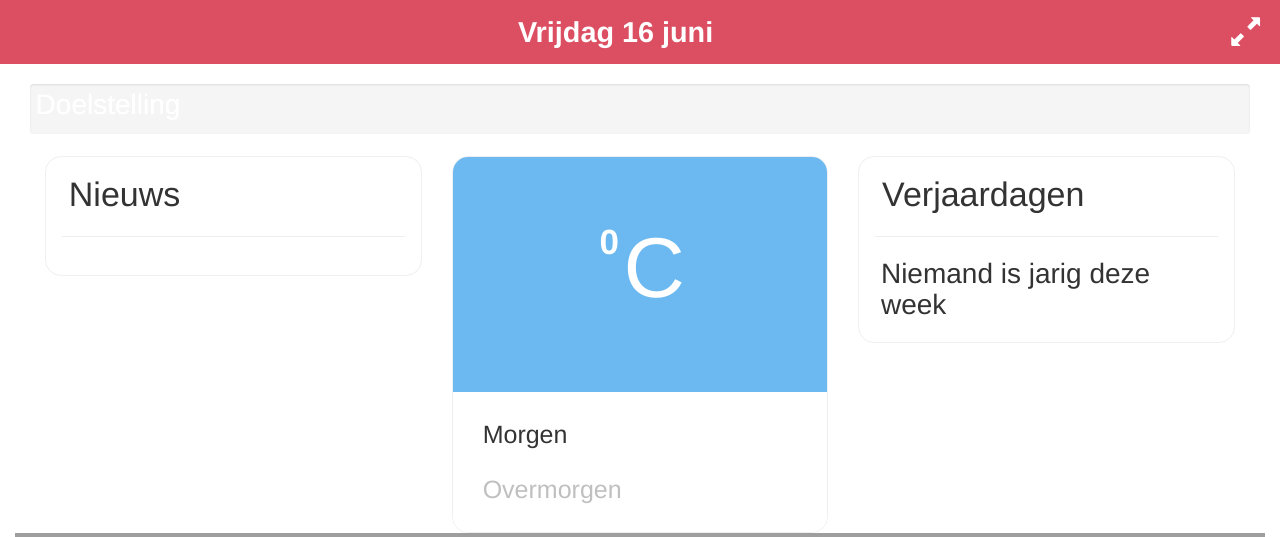
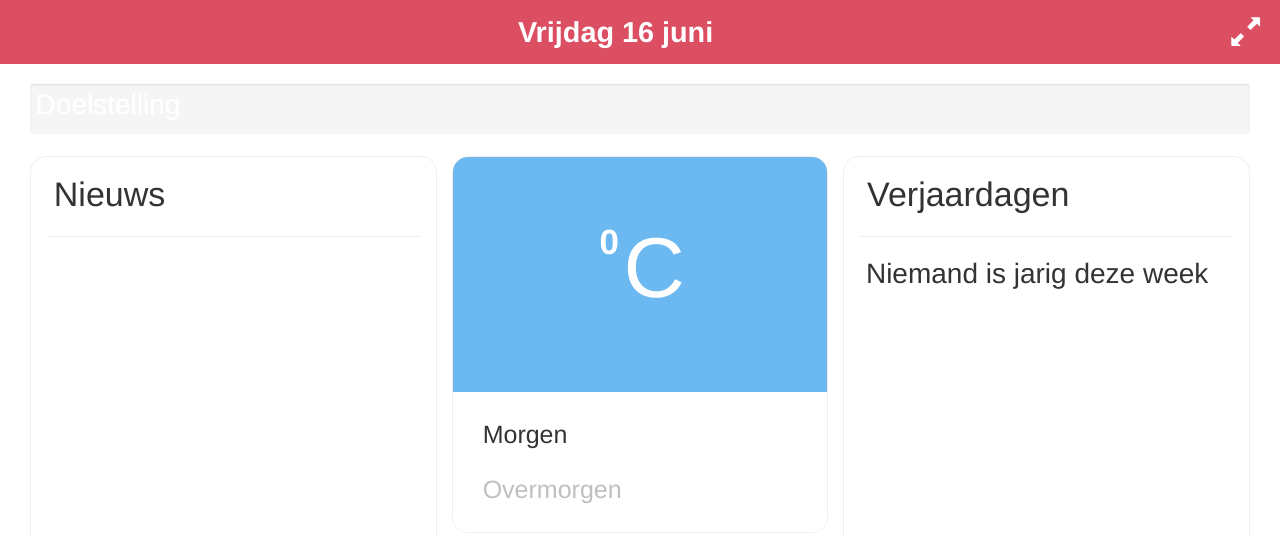
Before and after one commit to MartPasman/Fitbit-Client, a PHP site: page /competition-dashboard.php in a window 1280 px wide. Shown: the part 54-591 px from the top of the page. Run offline with PHP 8.4, Linux system fonts and the light colour scheme; data that the repository does not hold is empty; some libraries are stand-ins or nearby versions; grey boxes are pictures that could not be loaded.

Commit message:
ISSUE #129

```diff
--- a/src/competition-dashboard.php
+++ b/src/competition-dashboard.php
@@ -49,16 +49,14 @@ $url = $input[$rand_keys];
                         <h3 id="sharedgoalh">Doelstelling</h3>
 
                     </div>
+                </div>
+
+                <!-- News -->
+                <div class="col-sm-4 block-resize" id="news">
 
                 </div>
 
-                <div id="activity-data" class="col-sm-4">
-                    <div class="block-resize" id="news">
-
-                    </div>
-                </div>
-
-                <!-- Activity data -->
+                <!-- Weather -->
                 <div id="activity-data" class="col-sm-4">
                     <div class="weather-card">
                         <div class="top">
@@ -70,7 +68,7 @@ $url = $input[$rand_keys];
                                 <p class="temp">
                                     <span class="temp-value" id="curtemp"></span>
                                     <span class="deg">0</span>
-                                    <a href="javascript:;"><span class="temp-type">C</span></a>
+                                    <a href="javascript:"><span class="temp-type">C</span></a>
                                 </p>
                                 <span class="temp-small" id="today-max-min"></span>
                             </div>
@@ -78,7 +76,7 @@ $url = $input[$rand_keys];
                         <div class="bottom">
                             <div class="wrapper">
                                 <ul class="forecast">
-                                    <a href="javascript:;"><span class="lnr lnr-chevron-up go-up"></span></a>
+                                    <a href="javascript:"><span class="lnr lnr-chevron-up go-up"></span></a>
                                     <li class="active">
                                         <span class="date">Morgen</span>
                                         <span class="lnr lnr-sun condition">
@@ -98,33 +96,13 @@ $url = $input[$rand_keys];
                 </div>
 
                 <!-- Birthdays-->
-                <div id="activity-data " class="col-sm-4">
-                    <div class="block-resize" id="birthdays">
-                        <h2>Verjaardagen</h2>
-                        <hr/>
+                <div class="col-sm-4 block-resize" id="birthdays">
+                    <h2>Verjaardagen</h2>
+                    <hr/>
 
-                        <h3 id="no-birthdays">Niemand is jarig deze week</h3>
+                    <h3 id="no-birthdays">Niemand is jarig deze week</h3>
 
-                        <!--                <div class='birthday-user row'>-->
-                        <!--                    <div class='col-xs-11 col-md-11  birthday-today'> Romy Beugeling is vandaag jarig-->
-                        <!--                    </div>-->
-                        <!--                    <div class="col-xs-1 col-md-1 ">-->
-                        <!--                        <img src="img/birthday-cake.png" class="birthday-cake" alt="Gefeliciteerd" height="80" width="80">-->
-                        <!--                    </div>-->
-                        <!--                </div>-->
-                        <!--                <hr/>-->
-                        <!---->
-                        <!--                <div class='birthday-user row'>-->
-                        <!--                    <div class='col-xs-12 col-md-12  birthday-user'> Romy Beugeling is morgen jarig-->
-                        <!--                        <img src="img/almost.png" id="birthday-piece" alt="Gefeliciteerd" height="60" width="60">-->
-                        <!--                    </div>-->
-                        <!---->
-                        <!--                </div>-->
-                        <!--                <hr/>-->
-
-                        <!-- TODO max 7 mensen per week -->
-
-                    </div>
+                    <!-- TODO max 7 mensen per week -->
                 </div>
             </div>
 
@@ -162,17 +140,17 @@ $url = $input[$rand_keys];
     <script src="js/competition-dashboard.js"></script>
 
     <!-- SlidesJS Required: Link to jquery.slides.js -->
-    <script src="../js/jquery.slides.js"></script>
+    <!--    <script src="../js/jquery.slides.js"></script>-->
 
     <!-- your scripts -->
     <script src="js/birthday.js"></script>
     <script src="js/social.js" type="text/javascript"></script>
-    <script src="js/nieuws.js"></script>
+    <script src="js/news-weather.js"></script>
     <script type="text/javascript" src="js/shared-goal.js"></script>
 
     <!-- Auto refresh the page -->
     <script>
-        setTimeout(refresh, 300000);
+//        setTimeout(refresh, 300000);
     </script>
 
     <!-- end of body -->
--- a/src/css/social.css
+++ b/src/css/social.css
@@ -1,6 +1,6 @@
-.block {
-    height: 100%;
-    max-height: 85vh;
+.block-resize {
+    height: calc(100vh - 240px);
+    overflow: hidden;
 }
 
 #birthdays {
--- a/src/js/birthday.js
+++ b/src/js/birthday.js
@@ -31,26 +31,40 @@ function loadBirthdays(users) {
 
     if (users.length === 0) {
         noBday.show();
-    } else {
+        return;
+    }
 
-        for (let i = 0; i < users.length; i++) {
-            let user = users[i];
+    const MAX_BIRTHDAYS = Math.floor((listBirthdays.height() - 80) / 138);
+
+    let startIndex = 0;
+    // maximum of four birthdays
+    for (let i = 0; (i < users.length && i < startIndex + MAX_BIRTHDAYS); i++) {
+
+        const user = users[i];
         let birthdayHTML;
 
-            let userBirthday = getCompareDate(new Date(user.birthday));
-            let dateToday = getCompareDate(new Date());
+        const userBirthday = getCompareDate(new Date(user.birthday));
+        const dateToday = getCompareDate(new Date());
 
-            console.dir(new Date(user.birthday) + " " + new Date());
+        const bday = new Date(user.birthday);
+        const days = getDaysBetween(bday, new Date());
+
+        // if we still have more than the max birthdays to come
+        // and this user's birthday was in the past
+        if (users.length - i > MAX_BIRTHDAYS && days < 0) {
+            startIndex = i;
+            continue;
+        }
+
+        // birthday today = HUGE CAKE
         if (userBirthday === dateToday) {
             birthdayHTML = "<div class='col-xs-8 col-md-9 birthday-today'> " +
                 "<h3>" + user.firstname + " " + user.lastname + " is vandaag jarig!</h3>" +
                 "</div><div class='col-xs-4 col-md-3'> <img src='img/birthday-cake.png'" +
                 " class='birthday-cake' alt='Gefeliciteerd'></div>"
         } else {
-                let bday = new Date(user.birthday);
-                let days = getDaysBetween(bday, new Date());
-                console.dir(days);
-                let daysUntil;
+            // birthday in the future = slice of cake
+            let daysUntil = '';
 
             if (days === 1) {
                 daysUntil = " is morgen jarig."
@@ -66,10 +80,10 @@ function loadBirthdays(users) {
                 "<h3>" + user.firstname + " " + user.lastname + daysUntil + "</h3>" +
                 "</div><div class='col-xs-4 col-md-3'> <img src='img/almost.png' class='birthday-piece' alt='bijnaJarig'></div> ";
         }
+
         let html = "<div class='birthday-users row' >" +
             birthdayHTML + " </div> <hr/>";
 
         listBirthdays.append(html);
     }
 }
-}
--- a/src/js/nieuws.js
+++ b/src/js/news-weather.js
@@ -131,7 +131,7 @@ function toCelsius(f) {
 }
 
 function setBackgroundImage(div, divImage, imageClass, color) {
-    $(divImage).addClass("wi "+imageClass);
+    $(divImage).addClass("wi " + imageClass);
     $(div).css('background-color', color);
 }
 
@@ -311,11 +311,11 @@ function getText(code) {
             text = "IJzel";
             break;
         case 19:
-            text = "Stof";
+            text = "Stoffig";
             break;
         case 20:
         case 21:
-            text = "Mist";
+            text = "Mistig";
             break;
         case 22:
             text = "Rook";
--- a/src/social.php
+++ b/src/social.php
@@ -107,7 +107,7 @@ include './include/header.php';
     <!-- your scripts -->
     <script src="js/birthday.js"></script>
     <script src="js/social.js" type="text/javascript"></script>
-    <script src="js/nieuws.js"></script>
+    <script src="js/news-weather.js"></script>
 
     <!-- end of body -->
 <?php include './include/footer.php'; ?>
--- a/src/test.php
+++ b/src/test.php
@@ -12,7 +12,7 @@ include './include/header.php';
     <!-- JQuery and Bootstrap scripts -->
 <?php include './include/scripts.php'; ?>
 
-    <script src="js/nieuws.js"></script>
+    <script src="js/news-weather.js"></script>
 
 
     <!-- end of body -->
```
Also changed, not shown: src/css/weather.css (+28 -0 lines). Lines whose indentation alone changed are shown as unchanged.
